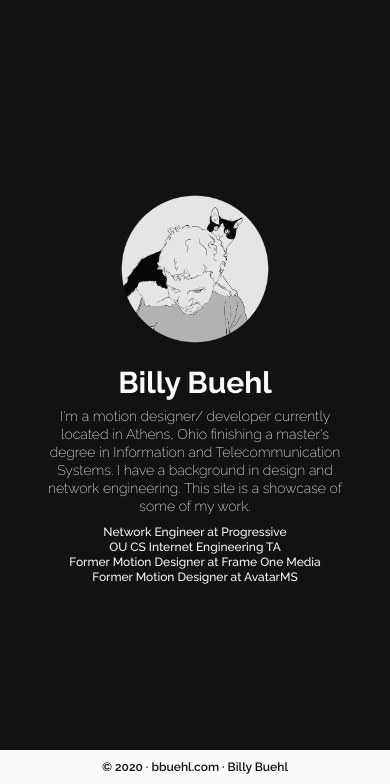
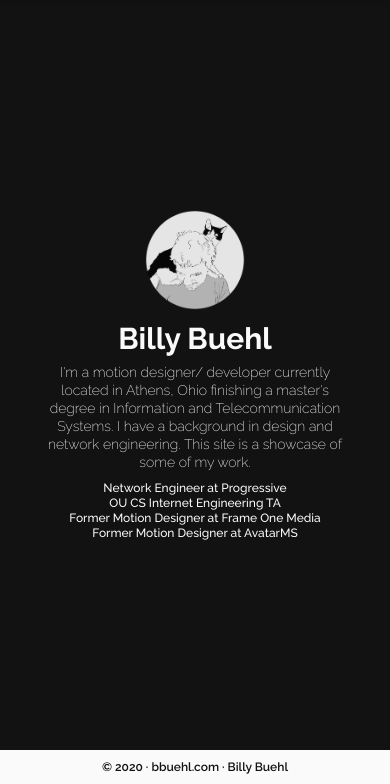
Before and after one commit to billybuehl792/bbuehl.com-2020, a Flask app: page / in a window 390 px wide. Shown: the part 60-844 px from the top of the page. Run offline with Flask 2, Linux system fonts and the light colour scheme.

Commit message:
minor styling

```diff
--- a/art_site/static/css/mainStyle.css
+++ b/art_site/static/css/mainStyle.css
@@ -67,11 +67,11 @@ p {
     flex-direction: column;
     justify-content: center;
     align-items: center;
-    height: 100vh;
+    height: calc(100vh - 28px);
 }
 .container img {
-    width: 200px;
-    height: 200px;
+    width: 150px;
+    height: 150px;
     margin-bottom: 5px;
 }
 .title-text {
@@ -122,12 +122,12 @@ p {
         width: 100vw;
     }
     .container {
-        height: calc(100vh - 60px);
+        height: calc(100vh - 88px);
     }
     .container img {
-        width: 150px;
-        height: 150px;
-        margin-bottom: 20px;
+        width: 100px;
+        height: 100px;
+        margin-bottom: 10px;
     }
     .text-container {
         max-width: 90%;
```
